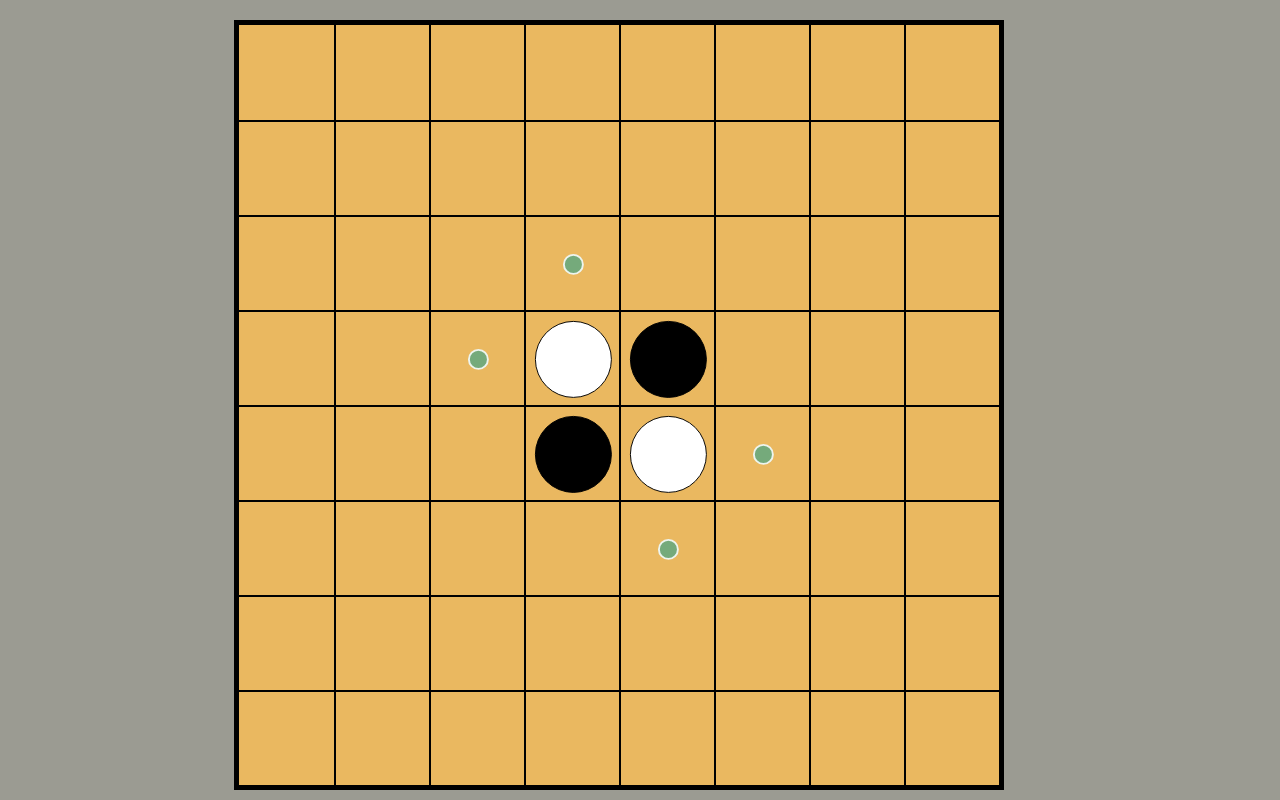
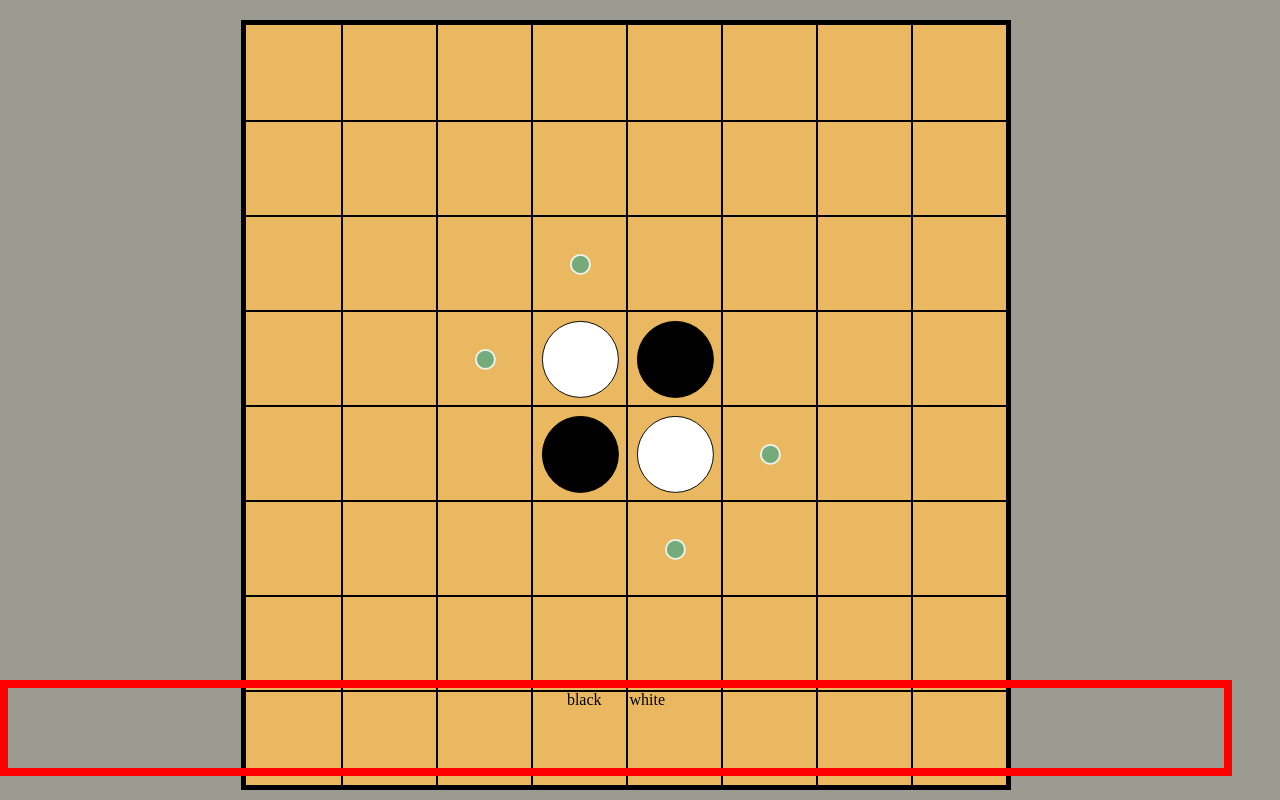
Before and after one commit to flying-potato/reversi, a website: page index.html in a window 1280 px wide. Drawn offline with nearby package versions, Linux system fonts and the light colour scheme.

Commit message:
board ratio to 95 & score table

```diff
--- a/css/game.css
+++ b/css/game.css
@@ -33,12 +33,12 @@ textarea, input {
   position:absolute;
   top:0%;
   left:0%;
-  height:100%;
-  width:100%;
+  height:95%;
+  width:95%;
   padding: 0%;
   overflow: auto;
   border: solid black 4pt;
-  margin-left : -2%;
+  margin-left : -1.5%;
 }
 .l{
   border-left: 2pt solid black;
@@ -66,3 +66,17 @@ textarea, input {
   from {opacity: 0.1;}
   to {opacity: 1;}
 }
+
+#scoreBoard{
+  position:absolute;
+  left: 0;
+  bottom: 3%;
+  height: 10%;
+  width: 95%;
+  border: solid red 6pt;
+}
+
+div.chessBoard{
+  height: 13%;
+  width:13%
+}
--- a/index.html
+++ b/index.html
@@ -58,9 +58,28 @@
     </div>
   </div>
 </div>
-<div id = "score">
-
-
+<div id= "scoreBoard">
+  <table align="center">
+    <tr>
+      <td align="center" >   black
+        <!--<div class = "chessBoard" >
+        <svg>
+          <circle cx="52%" cy="52%" r="40%"
+            stroke="black" stroke-width="1%" fill="black" />
+        </svg>
+        </div>-->
+      </td>
+      <td>&nbsp;&nbsp;&nbsp;&nbsp;&nbsp;</td>
+      <td align="center" >  white
+        <!--<div class = "chessBoard">
+        <svg>
+          <circle cx="52%" cy="52%" r="40%"
+            stroke="black" stroke-width="1%" fill="white" />
+        </svg>
+        </div>-->
+      </td>
+    </tr>
+  </table>
 </div>
 </body>
 </html>
```
